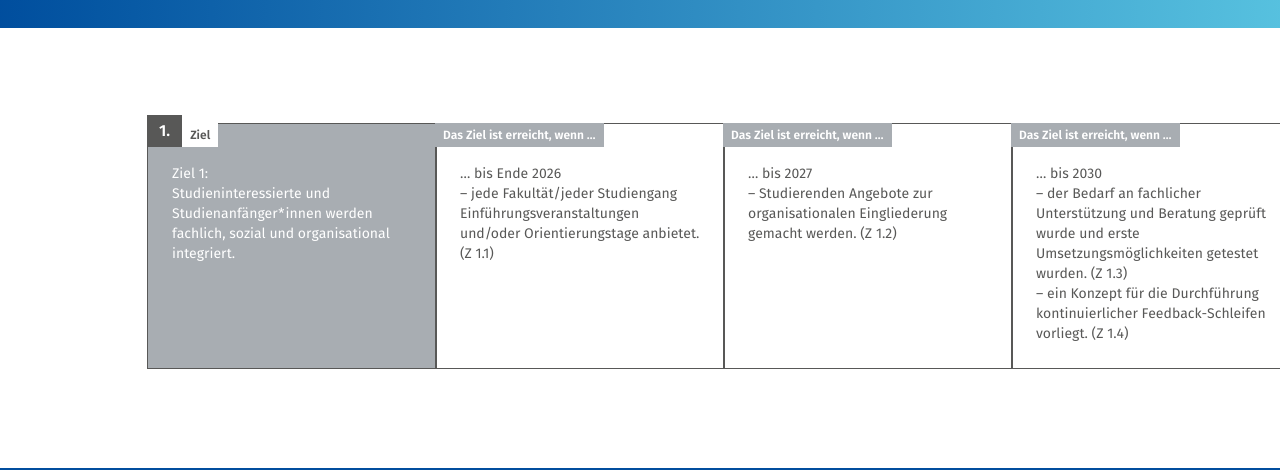
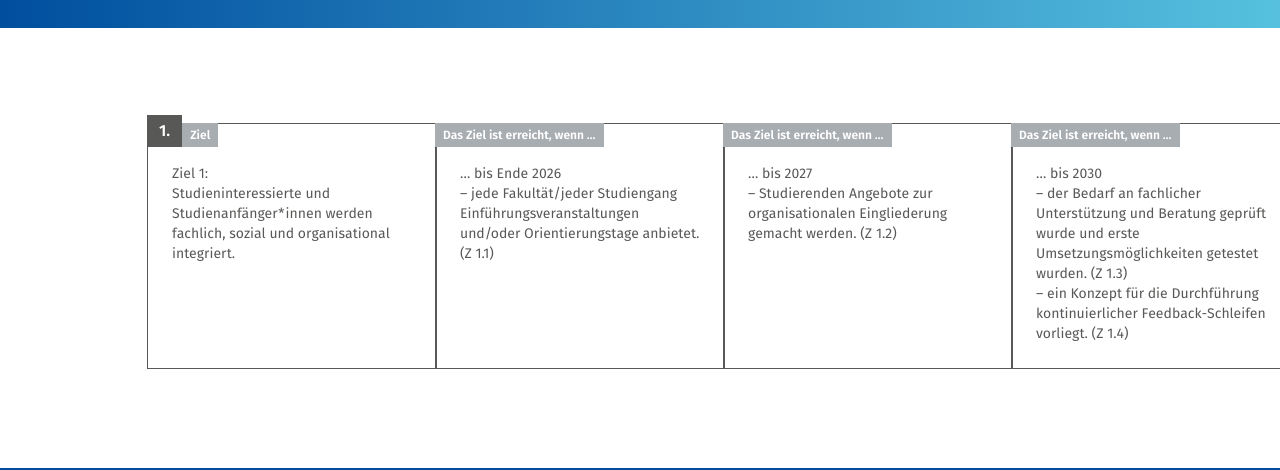
Before and after one commit to hawk-digital-environments/HEP-Landing-Page, a plain HTML site: page index.html in a window 1280 px wide. Shown: the part 4220-4690 px from the top of the page. Drawn offline with nearby package versions, Linux system fonts and the light colour scheme.

Commit message:
Adjust colors for Ziel 1 card and badge
Update styling for the first milestone card: remove the card's gray background, change the card heading text to dark gray (#585857), and apply the gray background (#A8ADB2) with white text to the small "Ziel" badge. These changes improve contrast and align the card's visuals with the intended design.

```diff
--- a/index.html
+++ b/index.html
@@ -553,11 +553,11 @@
       <div class="max-w-[1280px] w-full mx-auto bg-white py-12 md:py-16 lg:py-21">
         <div class="max-w-[1280px] w-full mx-auto overflow-x-auto snap-x snap-mandatory pt-3 pb-4 pl-6 md:pl-12 lg:pl-37 pr-6 md:pr-12 lg:pr-37 scroll-px-6 md:scroll-px-12 lg:scroll-px-37 [scrollbar-gutter:stable]" data-meilensteine-scroll aria-label="Meilensteine Ziele">
           <div class="flex w-max items-stretch gap-0">
-            <div class="flex flex-col items-start w-[17.25rem] md:w-72 shrink-0 snap-start pt-10 pb-6 relative bg-[#A8ADB2] [outline:1px_solid_#585857] px-6">
-              <div class="self-stretch font-sans text-white text-xs/4">Ziel 1:<br />Studieninteressierte und Studienanfänger*innen werden fachlich, sozial und organisational integriert.</div>
+            <div class="flex flex-col items-start w-[17.25rem] md:w-72 shrink-0 snap-start pt-10 pb-6 relative [outline:1px_solid_#585857] px-6">
+              <div class="self-stretch font-sans text-[#585857] text-xs/4">Ziel 1:<br />Studieninteressierte und Studienanfänger*innen werden fachlich, sozial und organisational integriert.</div>
               <div class="flex absolute items-end -left-px -top-px h-6">
                 <div class="flex flex-col items-start px-3 py-1.5 bg-[#585857]"><div class="font-sans font-bold text-white text-base/5">1.</div></div>
-                <div class="flex flex-col items-start px-2 py-1 bg-white"><div class="font-sans font-bold text-[#585857] text-xs/4">Ziel</div></div>
+                <div class="flex flex-col items-start px-2 py-1 bg-[#A8ADB2]"><div class="font-sans font-bold text-white text-xs/4">Ziel</div></div>
               </div>
             </div>
             <div class="flex flex-col items-start w-[17.25rem] md:w-72 shrink-0 snap-start pt-10 pb-6 relative [outline:1px_solid_#585857] px-6">
```
